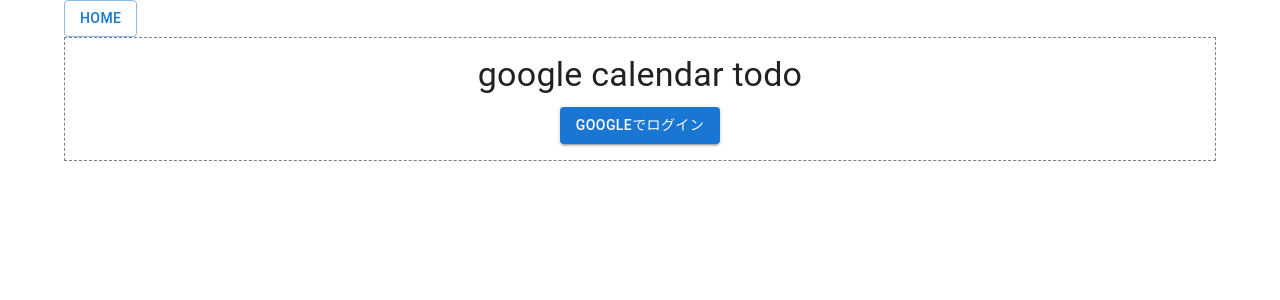
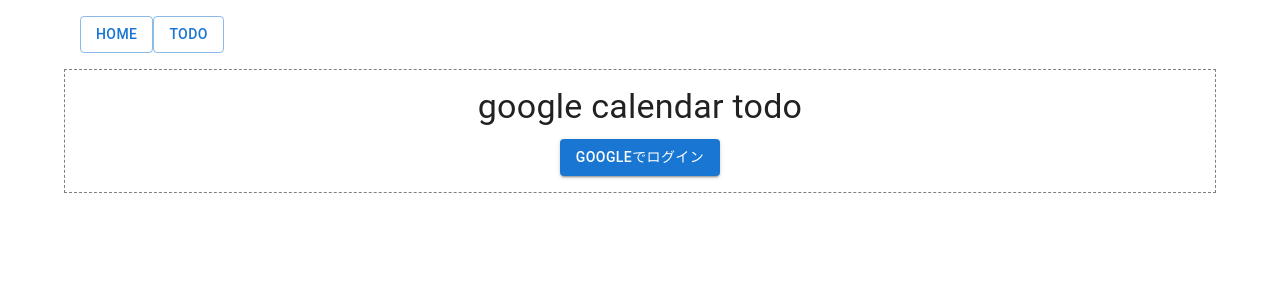
Before and after one commit to Ryusei-M-G/google-calendar-todo, a React (Vite) app in the folder client/: page / in a window 1280 px wide. Shown: the top 300 px of the page. Built offline with nearby package versions, Linux system fonts and the light colour scheme.

Commit message:
テスト: NavigaterコンポーネントにTodoリンクのユニットテストを追加

```diff
--- a/client/src/components/Navigater.tsx
+++ b/client/src/components/Navigater.tsx
@@ -4,8 +4,9 @@
 const Navigater = () => {
   return (
     <Container>
-      <Box>
+      <Box sx={{padding:'1rem'}}>
         <Button component={Link} to="/" variant="outlined">Home</Button>
+        <Button component={Link} to ="/todo" variant="outlined">todo</Button>
       </Box>
     </Container>
   );
```
Also changed, not shown: 1 other file (tests, documents, lock files or other folders).
